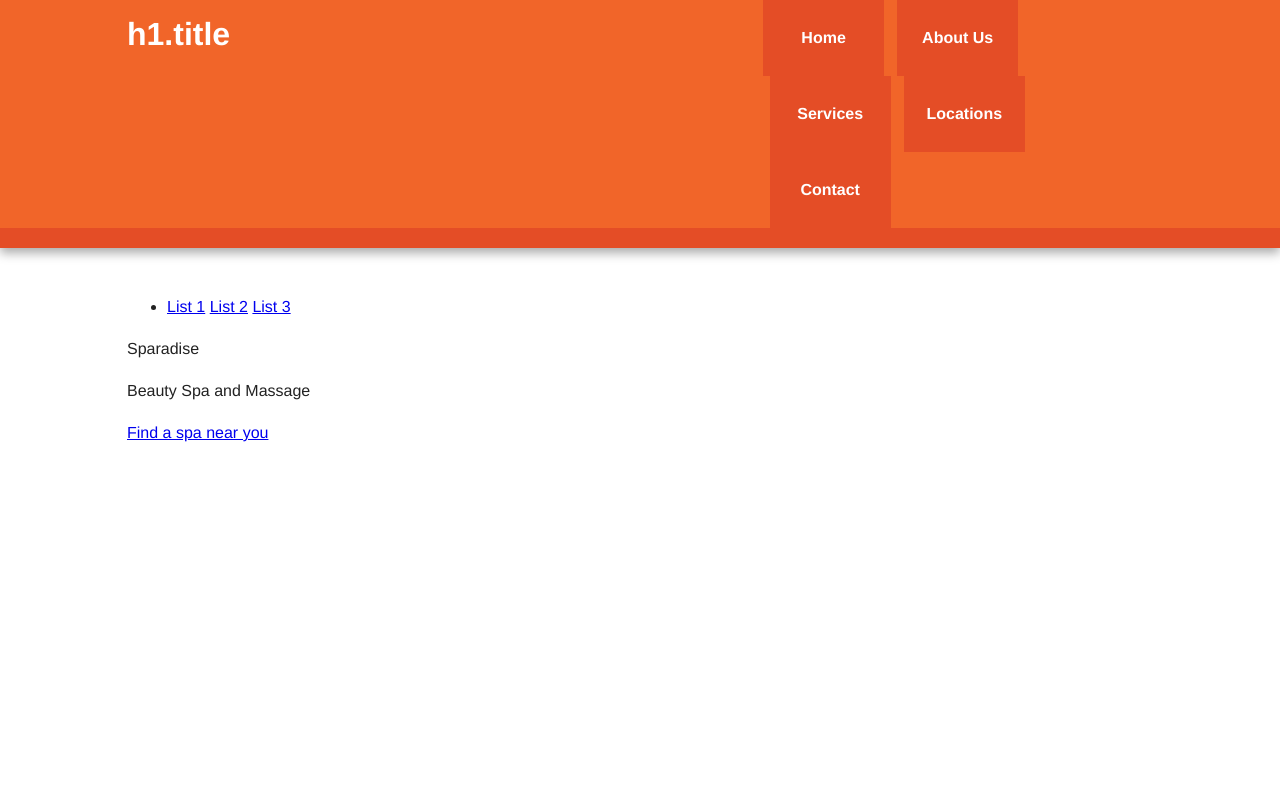
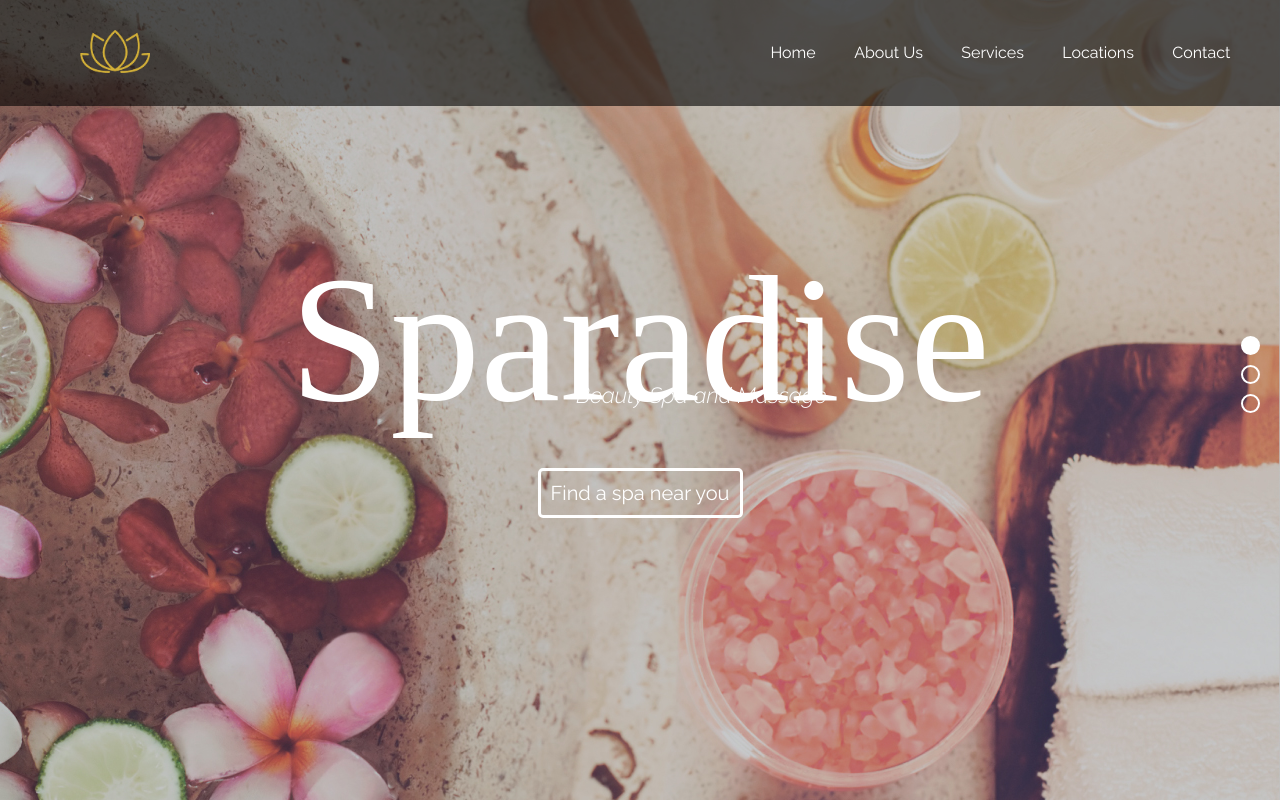
Before and after one commit to turbowars/spa, a plain HTML site: page index.html in a window 1280 px wide. Drawn offline with nearby package versions, Linux system fonts and the light colour scheme; a web font is replaced by a local one.

Commit message:
Added static data

```diff
--- a/css/main.css
+++ b/css/main.css
@@ -52,12 +52,10 @@ textarea {
 }
 
 
-/* ===== Initializr Styles ==================================================
-   Author: Jonathan Verrecchia - verekia.com/initializr/responsive-template
-   ========================================================================== */
+/*Generic Styles*/
 
 body {
-    font: 16px/26px Helvetica, Helvetica Neue, Arial;
+    font: 16px/26px 'Raleway', sans-serif;
 }
 
 .wrapper {
@@ -65,28 +63,21 @@ body {
     margin: 0 5%;
 }
 
-/* ===================
-    ALL: Orange Theme
-   =================== */
-
 .header-container {
-    border-bottom: 20px solid #e44d26;
-}
-
-.footer-container,
-.main aside {
-    border-top: 20px solid #e44d26;
+    position: absolute;
+    width: 100%;
 }
 
 .header-container,
 .footer-container,
 .main aside {
-    background: #f16529;
+    background-color: rgba(0, 0, 0, 0.6);
 }
 
 .title {
     color: white;
 }
+
 
 /* ==============
     MOBILE: Menu
@@ -102,13 +93,10 @@ nav a {
     display: block;
     margin-bottom: 10px;
     padding: 15px 0;
-
     text-align: center;
     text-decoration: none;
     font-weight: bold;
-
     color: white;
-    background: #e44d26;
 }
 
 nav a:hover,
@@ -119,6 +107,7 @@ nav a:visited {
 nav a:hover {
     text-decoration: underline;
 }
+
 
 /* ==============
     MOBILE: Main
@@ -142,6 +131,7 @@ nav a:hover {
     padding: 20px 0;
 }
 
+
 /* ===============
     ALL: IE Fixes
    =============== */
@@ -150,103 +140,144 @@ nav a:hover {
     padding-top: 20px;
 }
 
+
 /* ==========================================================================
    Author's custom styles
    ========================================================================== */
 
-.hide{
-    display:none;
+.hide {
+    display: none;
 }
 
+.logo {
+    margin: 30px 0 0 80px;
+    width: 70px;
+}
 
+html,
+body,
+.main-container {
+    height: 100%;
+}
 
+.main-container {
+    background: #000 url("../img/bg-1.jpg") no-repeat right top
+}
 
+ul.slide-nav {
+    position: absolute;
+    top: 40%;
+    right: 20px;
+}
 
+ul.slide-nav li {
+    list-style: none;
+}
 
+.slide-nav a {
+    color: transparent;
+    width: 15px;
+    border-radius: 10px;
+    display: block;
+    height: 15px;
+    margin-bottom: 10px;
+    border: 2px solid #fff;
+}
 
+.slide-nav a.active {
+    background: #fff;
+}
 
+.mother-slide {
+    text-align: center;
+}
 
+.slide-title {
+    color: #fff;
+    position: relative;
+    margin: 50px 0;
+}
 
+.slide-title .heading {
+    font-family: italianno;
+    font-size: 180px;
+    line-height: 1em;
+    margin: 0;
+}
 
+.slide-title .tagline {
+    position: absolute;
+    bottom: 0;
+    left: 45%;
+    font-style: italic;
+    font-size: 22px;
+}
 
+.click-action {
+    color: #fff;
+    border: 3px solid #fff;
+    border-radius: 5px;
+    padding: 10px;
+    text-decoration: none;
+    font-size: 20px;
+}
 
+/*Homepage specfic styles*/
 
-
+.home-page .main.wrapper {
+    padding-top: 200px;
+}
 
 /* ==========================================================================
    Media Queries
    ========================================================================== */
 
 @media only screen and (min-width: 480px) {
-
-/* ====================
+    /* ====================
     INTERMEDIATE: Menu
    ==================== */
-
     nav a {
         float: left;
-        width: 27%;
         margin: 0 1.7%;
-        padding: 25px 2%;
+        padding: 40px 2%;
         margin-bottom: 0;
+        font-weight: 400;
     }
-
     nav li:first-child a {
         margin-left: 0;
     }
-
     nav li:last-child a {
         margin-right: 0;
     }
-
-/* ========================
+    /* ========================
     INTERMEDIATE: IE Fixes
    ======================== */
-
     nav ul li {
         display: inline;
     }
-
     .oldie nav a {
         margin: 0 0.7%;
     }
 }
 
 @media only screen and (min-width: 768px) {
-
-/* ====================
-    WIDE: CSS3 Effects
-   ==================== */
-
-    .header-container,
-    .main aside {
-        -webkit-box-shadow: 0 5px 10px #aaa;
-           -moz-box-shadow: 0 5px 10px #aaa;
-                box-shadow: 0 5px 10px #aaa;
-    }
-
-/* ============
+    /* ============
     WIDE: Menu
    ============ */
-
     .title {
         float: left;
     }
-
     nav {
         float: right;
-        width: 38%;
+        min-width: 520px;
     }
-
-/* ============
+    /* ============
     WIDE: Main
    ============ */
-
     .main article {
         float: left;
         width: 57%;
     }
-
     .main aside {
         float: right;
         width: 28%;
@@ -254,16 +285,16 @@ nav a:hover {
 }
 
 @media only screen and (min-width: 1140px) {
-
-/* ===============
+    /* ===============
     Maximal Width
    =============== */
-
     .wrapper {
-        width: 1026px; /* 1140px - 10% for margins */
+        width: auto;
+        /* 1140px - 10% for margins */
         margin: 0 auto;
     }
 }
+
 
 /* ==========================================================================
    Helper classes
@@ -313,6 +344,7 @@ nav a:hover {
     *zoom: 1;
 }
 
+
 /* ==========================================================================
    Print styles
    ========================================================================== */
@@ -326,51 +358,41 @@ nav a:hover {
         box-shadow: none !important;
         text-shadow: none !important;
     }
-
     a,
     a:visited {
         text-decoration: underline;
     }
-
     a[href]:after {
         content: " (" attr(href) ")";
     }
-
     abbr[title]:after {
         content: " (" attr(title) ")";
     }
-
     a[href^="#"]:after,
     a[href^="javascript:"]:after {
         content: "";
     }
-
     pre,
     blockquote {
         border: 1px solid #999;
         page-break-inside: avoid;
     }
-
     thead {
         display: table-header-group;
     }
-
     tr,
     img {
         page-break-inside: avoid;
     }
-
     img {
         max-width: 100% !important;
     }
-
     p,
     h2,
     h3 {
         orphans: 3;
         widows: 3;
     }
-
     h2,
     h3 {
         page-break-after: avoid;
--- a/index.html
+++ b/index.html
@@ -1,46 +1,42 @@
 <!doctype html>
 <html class="no-js" lang="">
+
 <head>
     <meta charset="utf-8">
     <meta http-equiv="X-UA-Compatible" content="IE=edge,chrome=1">
     <title></title>
     <meta name="description" content="">
     <meta name="viewport" content="width=device-width, initial-scale=1">
-
     <link rel="stylesheet" href="css/normalize.min.css">
+    <link rel="stylesheet" href="https://fonts.googleapis.com/css?family=Italianno|Raleway:300,300i,400,600">
     <link rel="stylesheet" href="css/main.css">
-
     <!--[if lt IE 9]>
             <script src="js/vendor/html5-3.6-respond-1.4.2.min.js"></script>
         <![endif]-->
 </head>
-    <body>
 
+<body class="home-page">
     <div class="header-container">
         <header class="wrapper clearfix">
-                <h1 class="title">h1.title</h1>
-                <img class="logo" src="" alt="">
+            <img class="logo" src="/img/logo.png" alt="">
             <nav>
                 <ul>
-                        <li><a href="#">Home</a></li>
+                    <li><a href="/">Home</a></li>
                     <li><a href="#">About Us</a></li>
                     <li><a href="#">Services</a></li>
-                        <li><a href="#">Locations</a></li>
+                    <li><a href="/location">Locations</a></li>
                     <li><a href="#">Contact</a></li>
                 </ul>
             </nav>
         </header>
     </div>
-
     <div class="main-container">
         <div class="main wrapper clearfix">
             <div class="mother-slide">
-                    <ul>
-                        <li>
-                            <a href="#">List 1</a>
-                            <a href="#">List 2</a>
-                            <a href="#">List 3</a>
-                        </li>
+                <ul class="slide-nav">
+                    <li><a class="active" href="#">List 1</a></li>
+                    <li><a href="#">List 2</a></li>
+                    <li><a href="#">List 3</a></li>
                 </ul>
                 <div class="slide-title">
                     <p class="heading">Sparadise</p>
@@ -48,20 +44,20 @@
                 </div>
                 <a href="./location.html" class="click-action">Find a spa near you</a>
             </div>
-
-
-            </div> <!-- #main -->
-        </div> <!-- #main-container -->
-
+        </div>
+        <!-- #main -->
+    </div>
+    <!-- #main-container -->
     <div class="footer-container hide">
         <footer class="wrapper">
             <h3>footer</h3>
         </footer>
     </div>
-
     <script src="//ajax.googleapis.com/ajax/libs/jquery/1.11.2/jquery.min.js"></script>
-        <script>window.jQuery || document.write('<script src="js/vendor/jquery-1.11.2.min.js"><\/script>')</script>
-
+    <script>
+    window.jQuery || document.write('<script src="js/vendor/jquery-1.11.2.min.js"><\/script>')
+    </script>
     <script src="js/main.js"></script>
 </body>
+
 </html>
```
Also changed, not shown: location.html (+2 -2 lines), img/Call-Icon.png (added), img/Email-Icon.png (added), img/Location-Pin.png (added), img/Website-Icon.png (added), img/bg-1.jpg (added), img/bg-2.jpg (added), img/bg-3.jpg (added), img/logo.png (added). Lines whose indentation alone changed are shown as unchanged.
